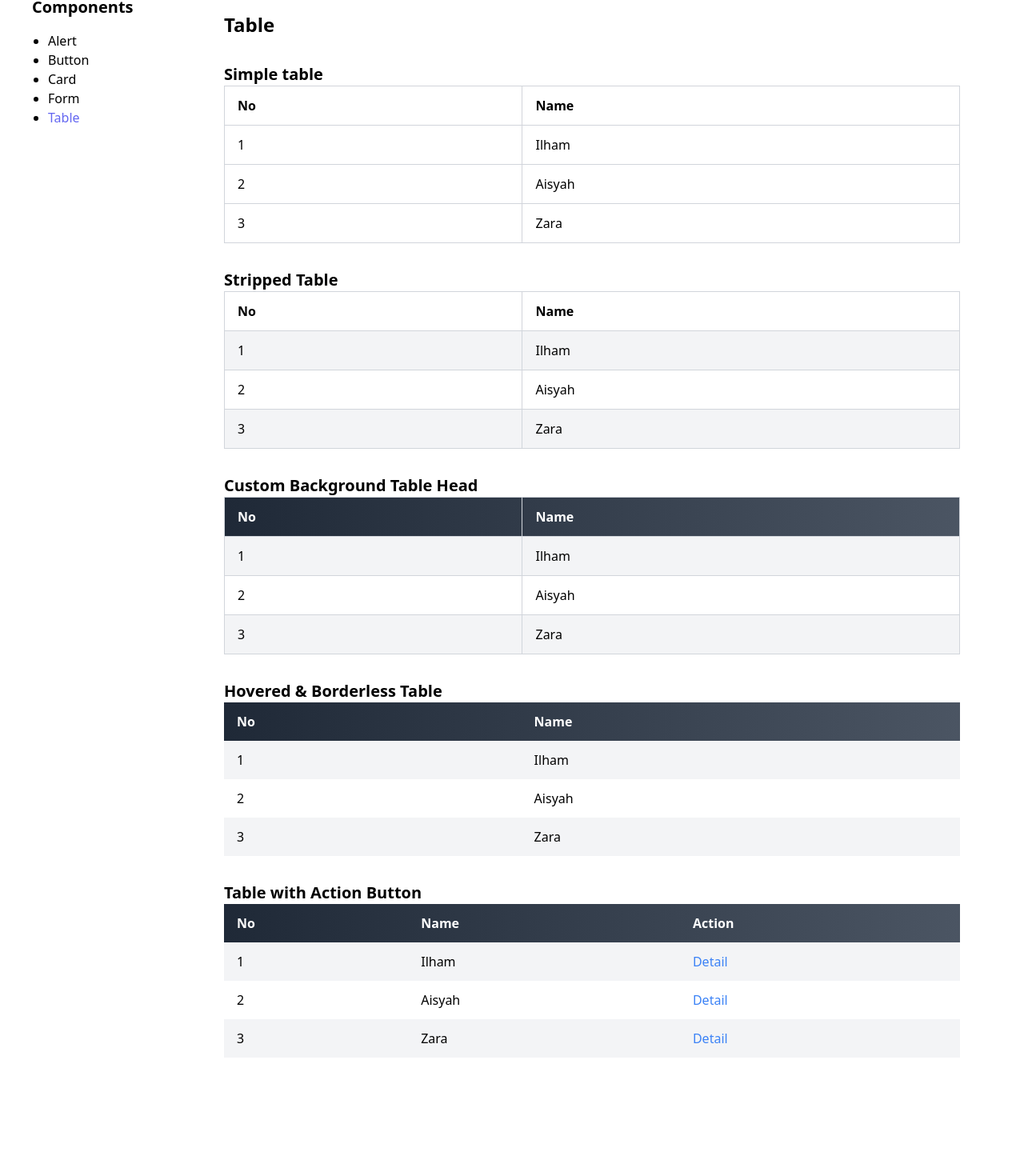
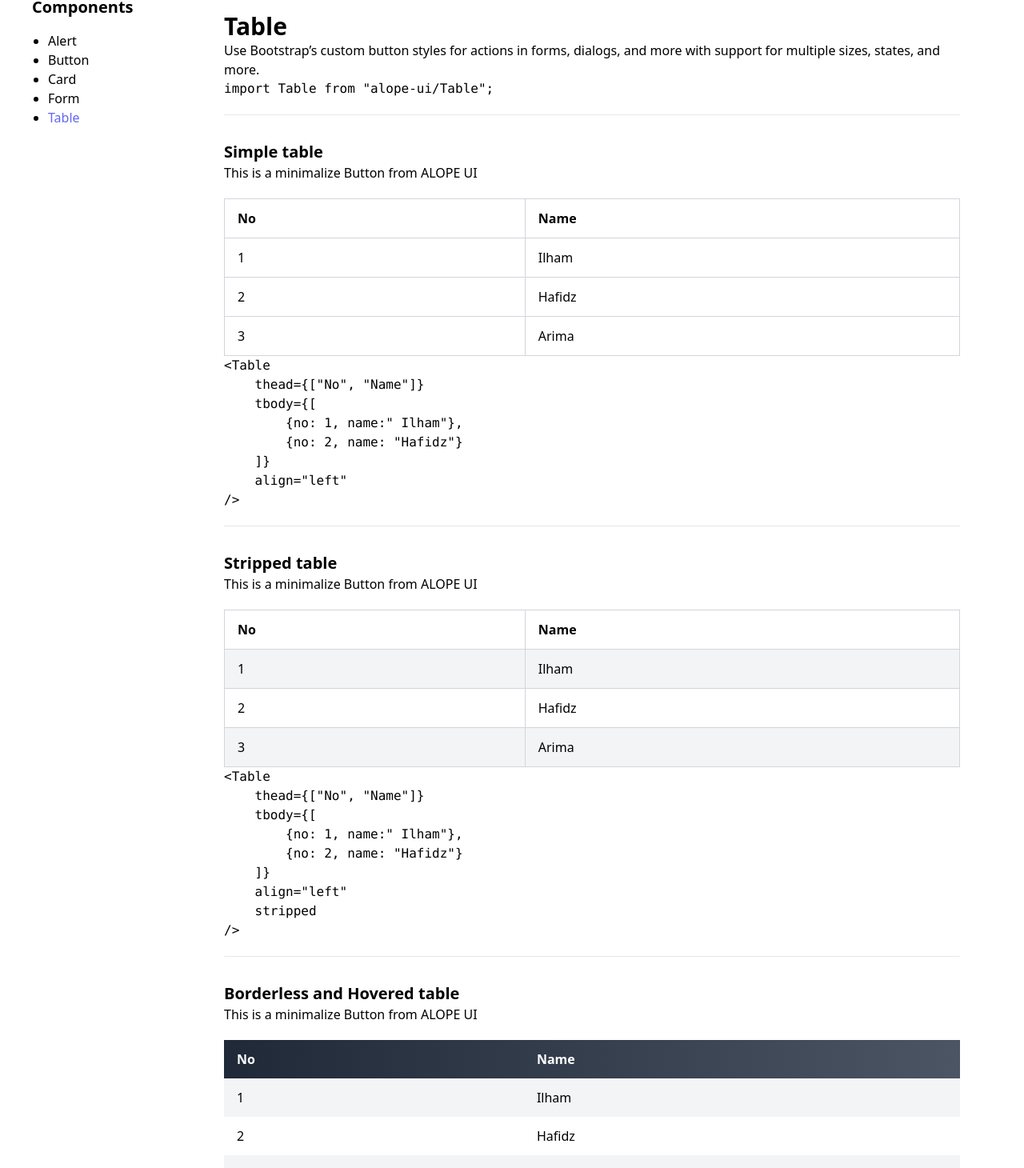
Before and after one commit to ilhamhafidz404/alope-ui, a React (Vite) app: page /table in a window 1280 px wide. Shown: the part 85-1545 px from the top of the page at 80% size. Before the commit the page ends 1447 px from the top, so only its background shows below. Built offline with nearby package versions, Linux system fonts and the light colour scheme.

Commit message:
Documentation for Table Component

```diff
--- a/src/App.tsx
+++ b/src/App.tsx
@@ -1,29 +1,18 @@
-import Table from "../Table";
+// core components
+import Sidebar from "./components/Sidebar";
+import Navbar from "./components/Navbar";
 
-// components
+// docs components
 import ButtonDocs from "./components/Buttons";
 import CardDocs from "./components/Cards";
 import AlertDocs from "./components/Alerts";
 import FormDocs from "./components/Forms";
+import TableDocs from "./components/Tables";
 
 //
-import {
-  BrowserRouter as Router,
-  Routes,
-  Route,
-  Link,
-  NavLink,
-} from "react-router-dom";
-import Sidebar from "./components/Sidebar";
-import Navbar from "./components/Navbar";
+import { BrowserRouter as Router, Routes, Route } from "react-router-dom";
 
 function App() {
-  const data = [
-    { no: 1, name: "Ilham", id: 101 },
-    { no: 2, name: "Aisyah", id: 102 },
-    { no: 3, name: "Zara", id: 103 },
-  ];
-
   return (
     <Router>
       <Navbar />
@@ -37,100 +26,7 @@ function App() {
               <Route path="/button" element={<ButtonDocs />} />
               <Route path="/card" element={<CardDocs />} />
               <Route path="/form" element={<FormDocs />} />
-              <Route
-                path="/table"
-                element={
-                  <section className="mb-5">
-                    <h2 className="text-2xl font-bold">Table</h2>
-                    <div className="mt-8">
-                      <h3 className="text-xl font-semibold">Simple table</h3>
-
-                      <Table thead={["No", "Name"]} tbody={data} align="left" />
-                    </div>
-                    <div className="mt-8">
-                      <h3 className="text-xl font-semibold">Stripped Table</h3>
-                      <Table
-                        thead={["No", "Name"]}
-                        tbody={data}
-                        stripped
-                        align="left"
-                        actions={(row) => (
-                          <a
-                            href={`/details/${row.id}`}
-                            className="text-blue-500"
-                          >
-                            Detail
-                          </a>
-                        )}
-                      />
-                    </div>
-                    <div className="mt-8">
-                      <h3 className="text-xl font-semibold">
-                        Custom Background Table Head
-                      </h3>
-                      <Table
-                        thead={["No", "Name"]}
-                        tbody={data}
-                        theadBg="gradient-dark"
-                        stripped
-                        align="left"
-                        actions={(row) => (
-                          <a
-                            href={`/details/${row.id}`}
-                            className="text-blue-500"
-                          >
-                            Detail
-                          </a>
-                        )}
-                      />
-                    </div>
-                    <div className="mt-8">
-                      <h3 className="text-xl font-semibold">
-                        Hovered & Borderless Table
-                      </h3>
-                      <Table
-                        thead={["No", "Name"]}
-                        tbody={data}
-                        theadBg="gradient-dark"
-                        hovered
-                        borderless
-                        stripped
-                        align="left"
-                        actions={(row) => (
-                          <a
-                            href={`/details/${row.id}`}
-                            className="text-blue-500"
-                          >
-                            Detail
-                          </a>
-                        )}
-                      />
-                      <div className="mt-8">
-                        <h3 className="text-xl font-semibold">
-                          Table with Action Button
-                        </h3>
-                        <Table
-                          thead={["No", "Name", "Action"]}
-                          tbody={data}
-                          theadBg="gradient-dark"
-                          hovered
-                          borderless
-                          stripped
-                          align="left"
-                          actions={(row) => (
-                            <a
-                              href={`/details/${row.id}`}
-                              className="text-blue-500"
-                            >
-                              Detail
-                            </a>
-                          )}
-                        />
-                      </div>
-                    </div>
-                  </section>
-                }
-              />
+              <Route path="/table" element={<TableDocs />} />
             </Routes>
           </div>
         </main>
--- a/src/components/Cards/index.tsx
+++ b/src/components/Cards/index.tsx
@@ -12,7 +12,7 @@ export default function CardDocs() {
         more with support for multiple sizes, states, and more.
       </p>
       <Code
-        code={`import { Button } from "alope-ui/Button";\nimport { Button, ButtonIcon } from "alope-ui/Button";`}
+        code={`import Card from "alope-ui/Card";\nimport { Button } from "alope-ui/Button";`}
         language="js"
       />
 
--- /dev/null
+++ b/src/components/Tables/borderlessAndHovered.tsx
@@ -0,0 +1,36 @@
+import Table from "../../../Table";
+import Code from "../CodePrisma";
+
+import codes from "./../../data/codes.json";
+
+type dataProps = {
+  no: number;
+  name: string;
+  id: number;
+};
+
+export default function BorderlessAndHoveredTableDocs({
+  data,
+}: {
+  data: dataProps[];
+}) {
+  return (
+    <div className="mt-8">
+      <h3 className="text-xl font-semibold">Borderless and Hovered table</h3>
+      <p>This is a minimalize Button from ALOPE UI</p>
+
+      <div className="mt-5">
+        <Table
+          thead={["No", "Name"]}
+          tbody={data}
+          theadBg="gradient-dark"
+          hovered
+          borderless
+          stripped
+          align="left"
+        />
+      </div>
+      <Code code={codes.tables.borderlessAndHovered} language="html" />
+    </div>
+  );
+}
--- /dev/null
+++ b/src/components/Tables/index.tsx
@@ -0,0 +1,36 @@
+import Code from "../CodePrisma";
+import BorderlessAndHoveredTableDocs from "./borderlessAndHovered";
+import SimpleTableDocs from "./simple";
+import StrippedTableDocs from "./stripped";
+import TableWithActionDocs from "./withAction";
+
+export default function TableDocs() {
+  const data = [
+    { no: 1, name: "Ilham", id: 101 },
+    { no: 2, name: "Hafidz", id: 102 },
+    { no: 3, name: "Arima", id: 103 },
+  ];
+
+  return (
+    <section className="mb-5">
+      <h2 className="text-3xl font-bold">Table</h2>
+      <p>
+        Use Bootstrap’s custom button styles for actions in forms, dialogs, and
+        more with support for multiple sizes, states, and more.
+      </p>
+      <Code code={`import Table from "alope-ui/Table";`} language="js" />
+
+      <hr className="my-5" />
+      <SimpleTableDocs data={data} />
+
+      <hr className="my-5" />
+      <StrippedTableDocs data={data} />
+
+      <hr className="my-5" />
+      <BorderlessAndHoveredTableDocs data={data} />
+
+      <hr className="my-5" />
+      <TableWithActionDocs data={data} />
+    </section>
+  );
+}
--- /dev/null
+++ b/src/components/Tables/simple.tsx
@@ -0,0 +1,24 @@
+import Table from "../../../Table";
+import Code from "../CodePrisma";
+
+import codes from "./../../data/codes.json";
+
+type dataProps = {
+  no: number;
+  name: string;
+  id: number;
+};
+
+export default function SimpleTableDocs({ data }: { data: dataProps[] }) {
+  return (
+    <div className="mt-8">
+      <h3 className="text-xl font-semibold">Simple table</h3>
+      <p>This is a minimalize Button from ALOPE UI</p>
+
+      <div className="mt-5">
+        <Table thead={["No", "Name"]} tbody={data} align="left" />
+      </div>
+      <Code code={codes.tables.simple} language="html" />
+    </div>
+  );
+}
--- /dev/null
+++ b/src/components/Tables/stripped.tsx
@@ -0,0 +1,24 @@
+import Table from "../../../Table";
+import Code from "../CodePrisma";
+
+import codes from "./../../data/codes.json";
+
+type dataProps = {
+  no: number;
+  name: string;
+  id: number;
+};
+
+export default function StrippedTableDocs({ data }: { data: dataProps[] }) {
+  return (
+    <div className="mt-8">
+      <h3 className="text-xl font-semibold">Stripped table</h3>
+      <p>This is a minimalize Button from ALOPE UI</p>
+
+      <div className="mt-5">
+        <Table thead={["No", "Name"]} tbody={data} stripped align="left" />
+      </div>
+      <Code code={codes.tables.stripped} language="html" />
+    </div>
+  );
+}
--- /dev/null
+++ b/src/components/Tables/withAction.tsx
@@ -0,0 +1,37 @@
+import Table from "../../../Table";
+import Code from "../CodePrisma";
+
+import codes from "./../../data/codes.json";
+
+type dataProps = {
+  no: number;
+  name: string;
+  id: number;
+};
+
+export default function TableWithActionDocs({ data }: { data: dataProps[] }) {
+  return (
+    <div className="mt-8">
+      <h3 className="text-xl font-semibold">Table with Action</h3>
+      <p>This is a minimalize Button from ALOPE UI</p>
+
+      <div className="mt-5">
+        <Table
+          thead={["No", "Name", "Action"]}
+          tbody={data}
+          theadBg="gradient-dark"
+          hovered
+          borderless
+          stripped
+          align="left"
+          actions={() => (
+            <a href={``} className="text-blue-500">
+              Detail
+            </a>
+          )}
+        />
+      </div>
+      <Code code={codes.tables.withAction} language="html" />
+    </div>
+  );
+}
--- a/src/data/codes.json
+++ b/src/data/codes.json
@@ -22,5 +22,11 @@
     "floatingLabelInput": "<Input name=\"alope-ui\" type=\"text\" labelText=\"Alope UI\" floatingLabel />",
     "withIconInput": "<Input \n\tname=\"alope-ui\" \n\ttype=\"text\" \n\tlabelText=\"Input with Icon\" \n\tplaceholder=\"This is Placeholder\" \n\trightIcon={...} \n/>",
     "simpleSelect": "<Select \n\tname=\"alope-ui\" \n\tlabelText=\"What do you thing about ALOPE UI\" \n\toptions={[\n\t\t{\n\t\t\tvalue: \"Amazing\",\n\t\t\tname: \"Amazing\", \n\t\t}\n\t ]} \n/>"
+  },
+  "tables": {
+    "simple": "<Table \n\tthead={[\"No\", \"Name\"]} \n\ttbody={[\n\t\t{no: 1, name:\" Ilham\"},\n\t\t{no: 2, name: \"Hafidz\"}\n\t]} \n\talign=\"left\" \n/>",
+    "stripped": "<Table \n\tthead={[\"No\", \"Name\"]} \n\ttbody={[\n\t\t{no: 1, name:\" Ilham\"},\n\t\t{no: 2, name: \"Hafidz\"}\n\t]} \n\talign=\"left\" \n\tstripped\n/>",
+    "borderlessAndHovered": "<Table \n\tthead={[\"No\", \"Name\"]} \n\ttbody={[\n\t\t{no: 1, name:\" Ilham\"},\n\t\t{no: 2, name: \"Hafidz\"}\n\t]} \n\talign=\"left\" \n\tstripped \n\tborderless \n\thovered\n/>",
+    "withAction": "<Table \n\tthead={[\"No\", \"Name\"]} \n\ttbody={[\n\t\t{no: 1, name:\" Ilham\"},\n\t\t{no: 2, name: \"Hafidz\"}\n\t]} \n\talign=\"left\" \n\tstripped \n\tborderless \n\thovered \n\tactions={(row) => (\n\t\t<a href={`/details/${row.id}`} className=\"text-blue-500\">\n\t\t\tDetail\n\t\t</a>\n\t)}\n/>"
   }
 }
```
